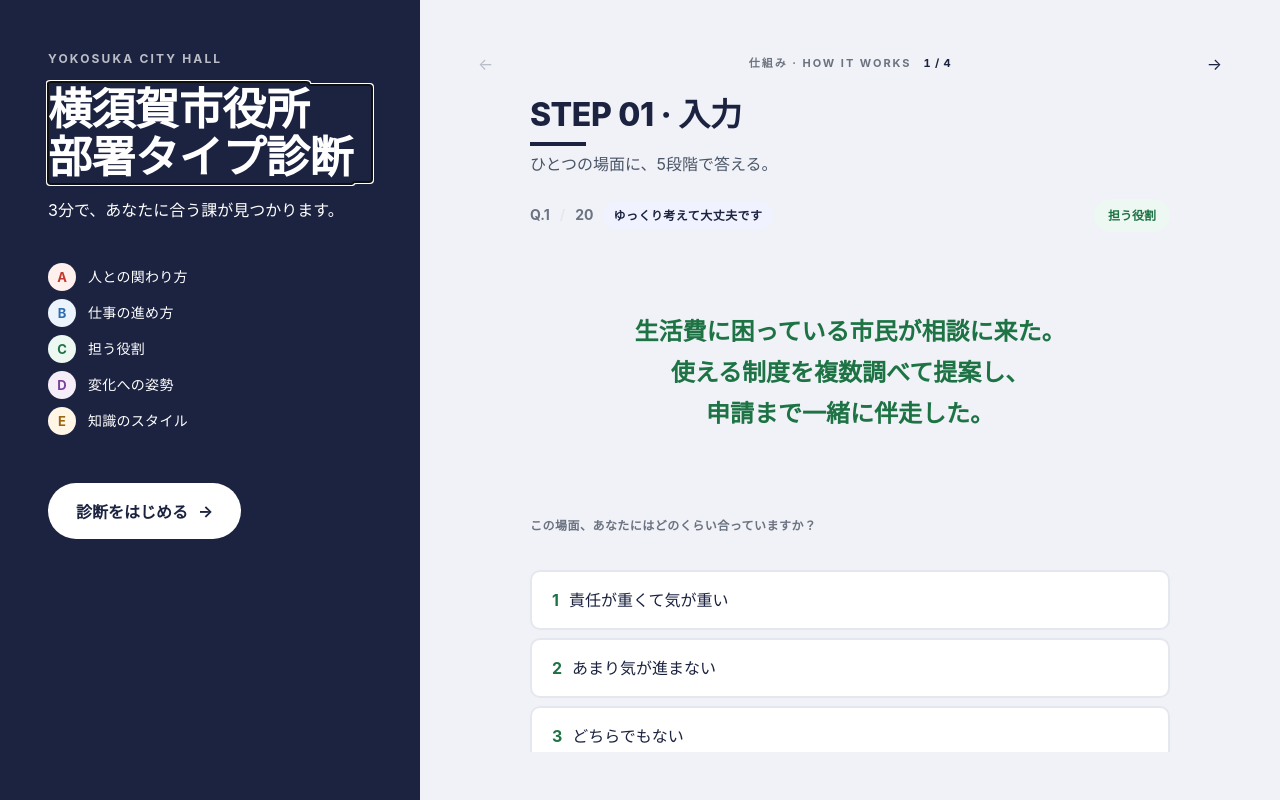
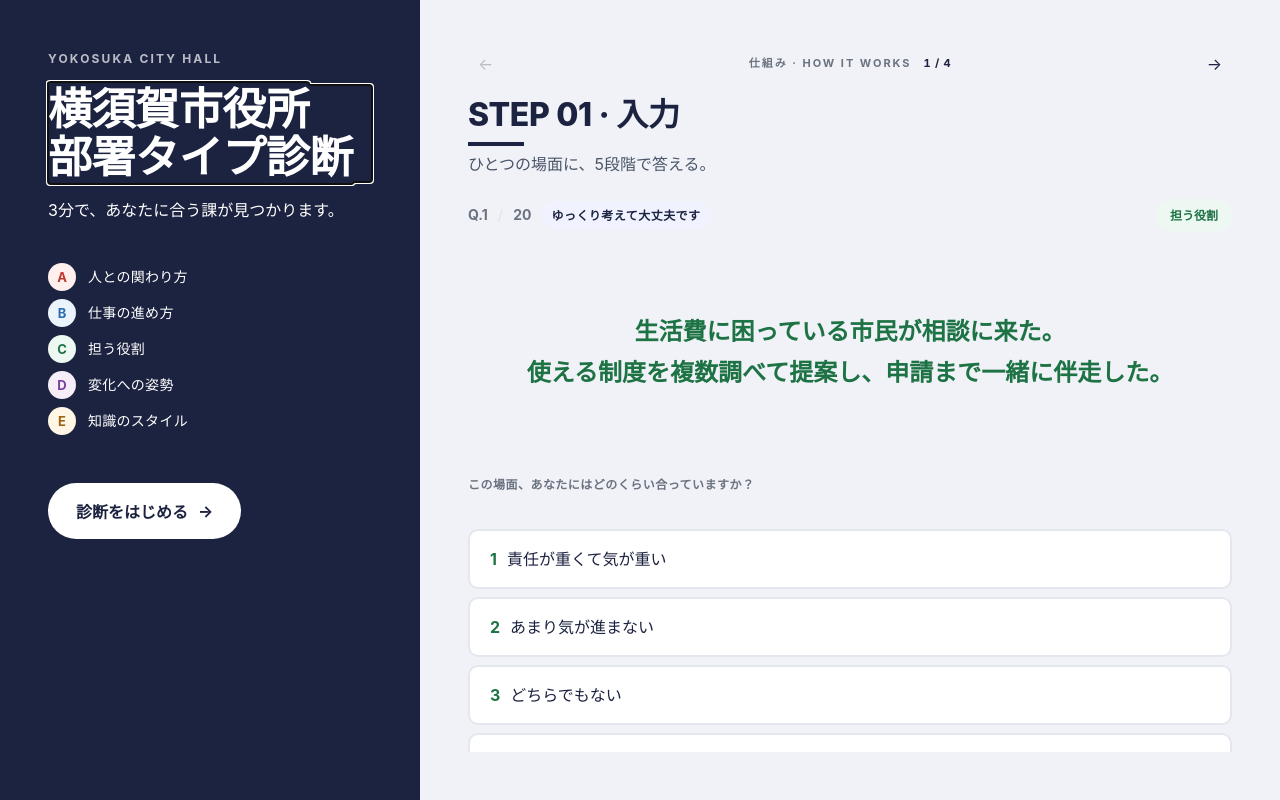
Before and after one commit to QuinnInJapan/yokosuka-division-quiz, a React (Vite) app: page / in a window 1280 px wide. Built offline with nearby package versions, Linux system fonts and the light colour scheme.

Commit message:
fix(slide-1): drop content-max constraint to match other slides

```diff
--- a/src/components/HomepageCarousel/slides/Slide2Input.module.css
+++ b/src/components/HomepageCarousel/slides/Slide2Input.module.css
@@ -1,6 +1,4 @@
 .slide {
-  max-width: var(--content-max);
-  margin: 0 auto;
   display: flex;
   flex-direction: column;
   gap: var(--sp-lg);
```
Also changed, not shown: 1 other file (tests, documents, lock files or other folders).
